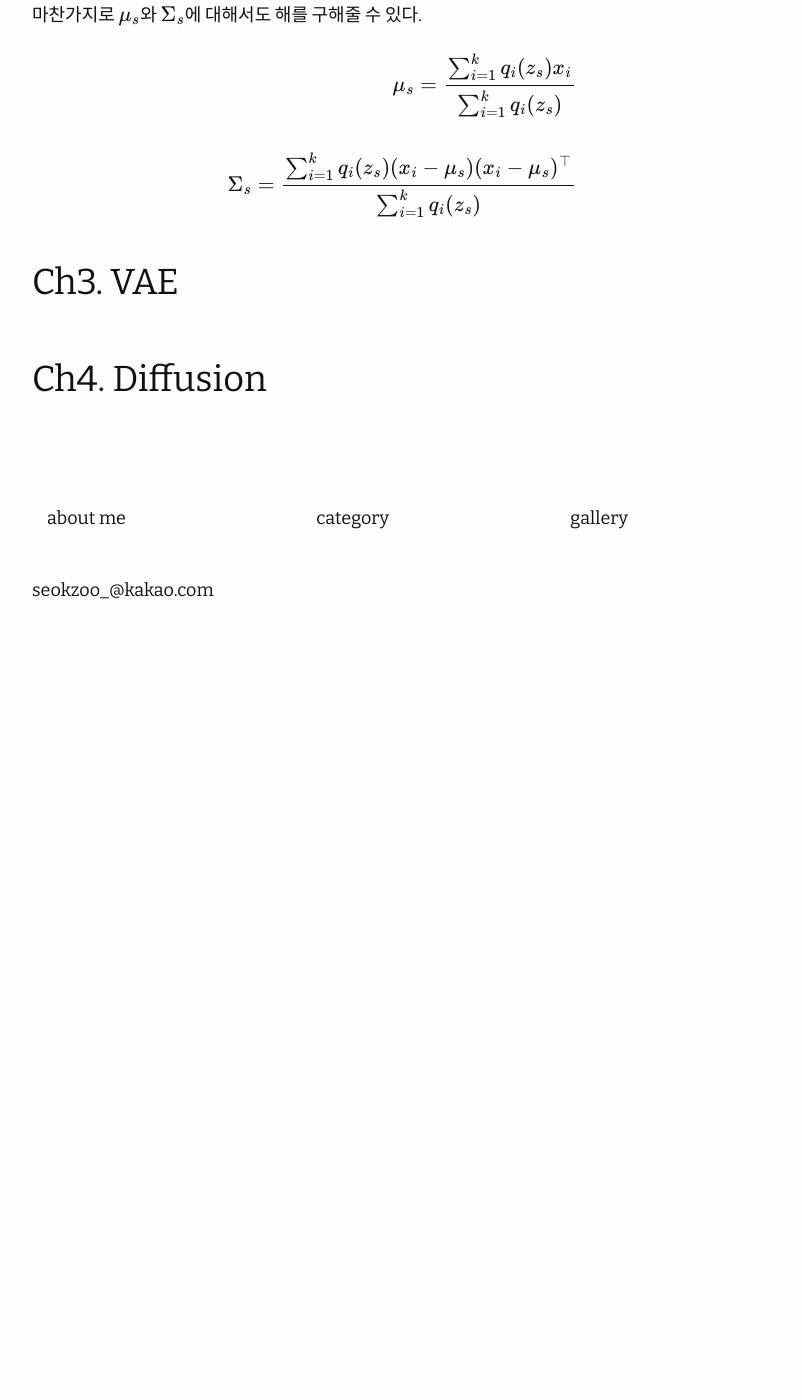
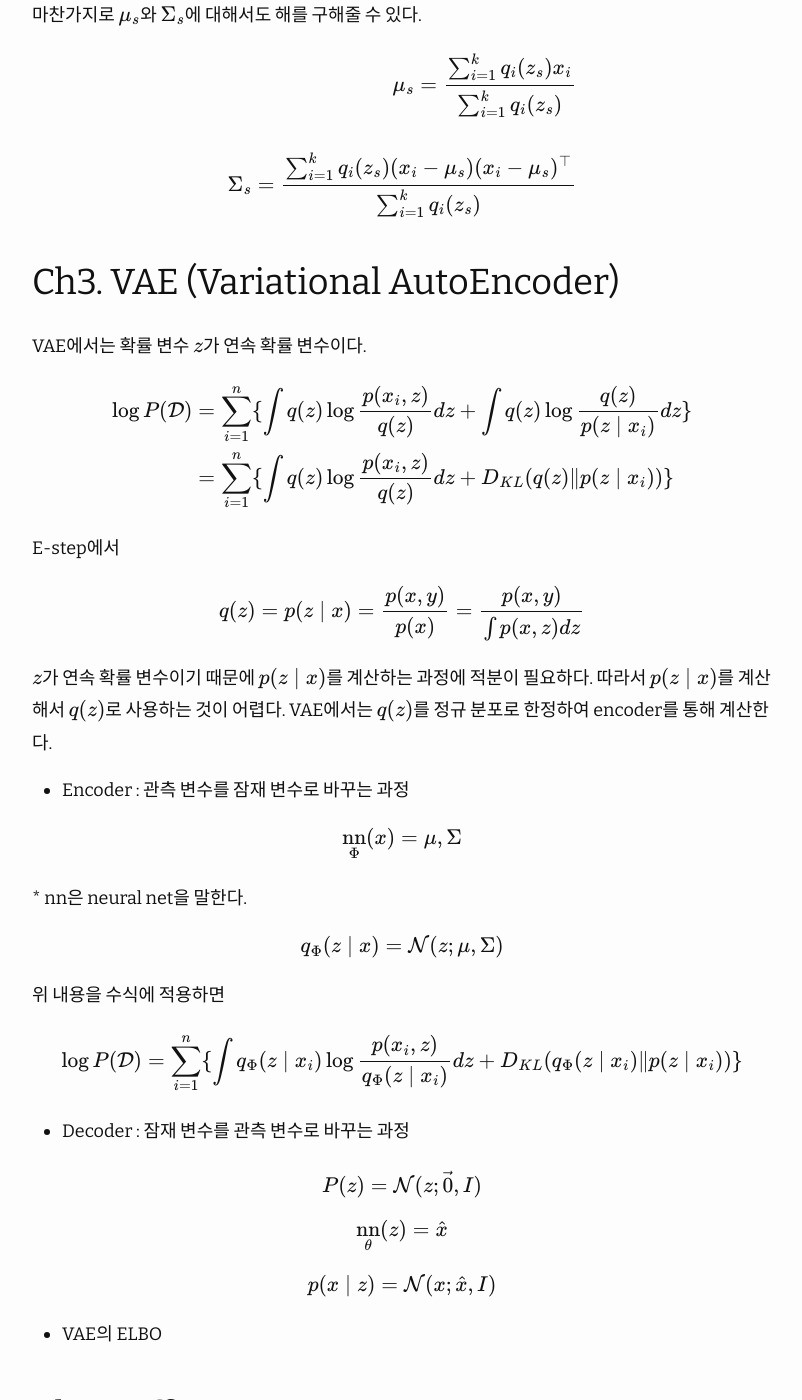
Before and after one commit to seokzoo/seokzoo.github.io, a Jekyll site: the page built from _posts/2025-03-04- 밑바닥부터-시작하는-딥러닝-5.md, in a window 1280 px wide and 1400 px high, scrolled down 6455 px. Shown: the whole window, without its empty margins (238-1040 px from the left). Built offline with Jekyll 4.4.1, drawn with Linux system fonts in a browser that asks for light colours; nearby versions of some CDN libraries; before the commit the page ends 7096 px from its top, so only the background shows below that; some of the changed text lies outside the part shown.

Commit message:
update post

```diff
--- a/_posts/2025-03-04- 밑바닥부터-시작하는-딥러닝-5.md
+++ b/_posts/2025-03-04- 밑바닥부터-시작하는-딥러닝-5.md
@@ -143,7 +143,39 @@ $$\begin{align}\sum_{i=1}^k\sum_{j=1}^n -\frac{q_i(z_j)}{\beta}=1\\ -\frac{k}{\b
 
 $$ \begin{align}\mu_s=\frac{\sum_{i=1}^{k}{q_i(z_s)x_i}}{\sum_{i=1}^{k}q_i(z_s)} \\\\ \Sigma_s=\frac{\sum_{i=1}^{k} q_i(z_s)(x_i-\mu_s)(x_i-\mu_s)^{\top}}{\sum_{i=1}^{k} q_i(z_s)} \end{align}$$
 
-## Ch3. VAE
+## Ch3. VAE (Variational AutoEncoder)
+
+VAE에서는 확률 변수 $z$가 연속 확률 변수이다.
+
+$$\begin{flalign} \log P(\mathcal{D})&=\sum_{i=1}^n\lbrace\int q(z)\log \frac{p(x_i,z)}{q(z)}dz+\int q(z)\log \frac{q(z)}{p(z\mid x_i)}dz\rbrace \\&= \sum_{i=1}^n\lbrace\int q(z)\log \frac{p(x_i,z)}{q(z)}dz+D_{KL}(q(z)\Vert p(z\mid x_i))\rbrace \end{flalign}$$
+
+E-step에서
+
+$$q(z)=p(z\mid x)=\frac{p(x,y)}{p(x)}=\frac{p(x,y)}{\int p(x, z)dz} $$
+
+$z$가 연속 확률 변수이기 때문에 $p(z\mid x)$를 계산하는 과정에 적분이 필요하다. 따라서 $p(z\mid x)$를 계산해서 $q(z)$로 사용하는 것이 어렵다. VAE에서는 $q(z)$를 정규 분포로 한정하여 encoder를 통해 계산한다.
+
+- Encoder : 관측 변수를 잠재 변수로 바꾸는 과정
+
+$$ \operatorname*{nn}_{\Phi}(x)=\mu,\Sigma$$
+
+\* nn은 neural net을 말한다.
+
+$$ q_{\Phi}(z\mid x)=\mathcal{N}(z;\mu,\Sigma)$$
+
+위 내용을 수식에 적용하면
+
+$$\log P(\mathcal{D})=\sum_{i=1}^n\lbrace\int q_{\Phi}(z\mid x_i)\log \frac{p(x_i,z)}{q_{\Phi}(z\mid x_i)}dz+D_{KL}(q_{\Phi}(z\mid x_i)\Vert p(z\mid x_i))\rbrace $$
+
+- Decoder : 잠재 변수를 관측 변수로 바꾸는 과정
+
+$$ P(z)=\mathcal{N}(z;\vec{0},I)$$
+
+$$ \operatorname*{nn}_{\theta}(z)=\hat{x}$$
+
+$$ p(x\mid z)=\mathcal{N}(x;\hat{x},I)$$
+
+- VAE의 ELBO
 
 
 
```
Also changed, not shown: 2 other files.
